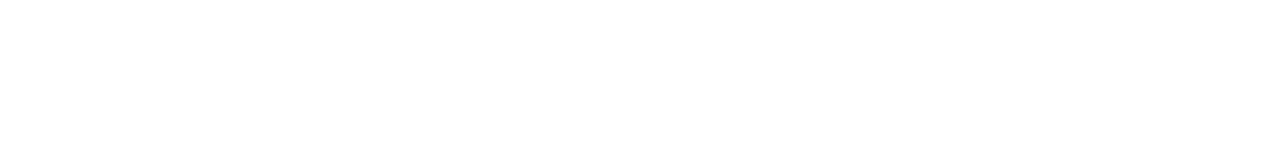
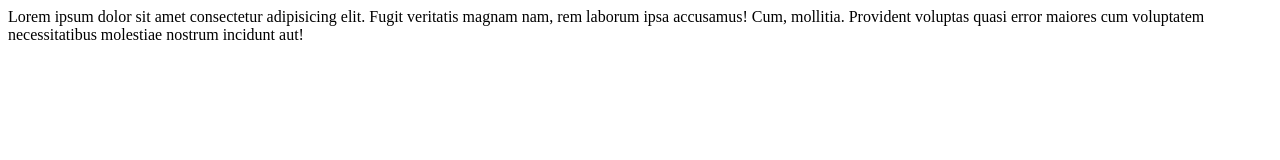
Before and after one commit to whitelv/learn-git, a plain HTML site: page index.html in a window 1280 px wide. Drawn offline with Linux system fonts and the light colour scheme.

Commit message:
new commit

```diff
--- a/index.html
+++ b/index.html
@@ -6,6 +6,6 @@
     <title>Document</title>
 </head>
 <body>
-
+    Lorem ipsum dolor sit amet consectetur adipisicing elit. Fugit veritatis magnam nam, rem laborum ipsa accusamus! Cum, mollitia. Provident voluptas quasi error maiores cum voluptatem necessitatibus molestiae nostrum incidunt aut!
 </body>
 </html>
```
